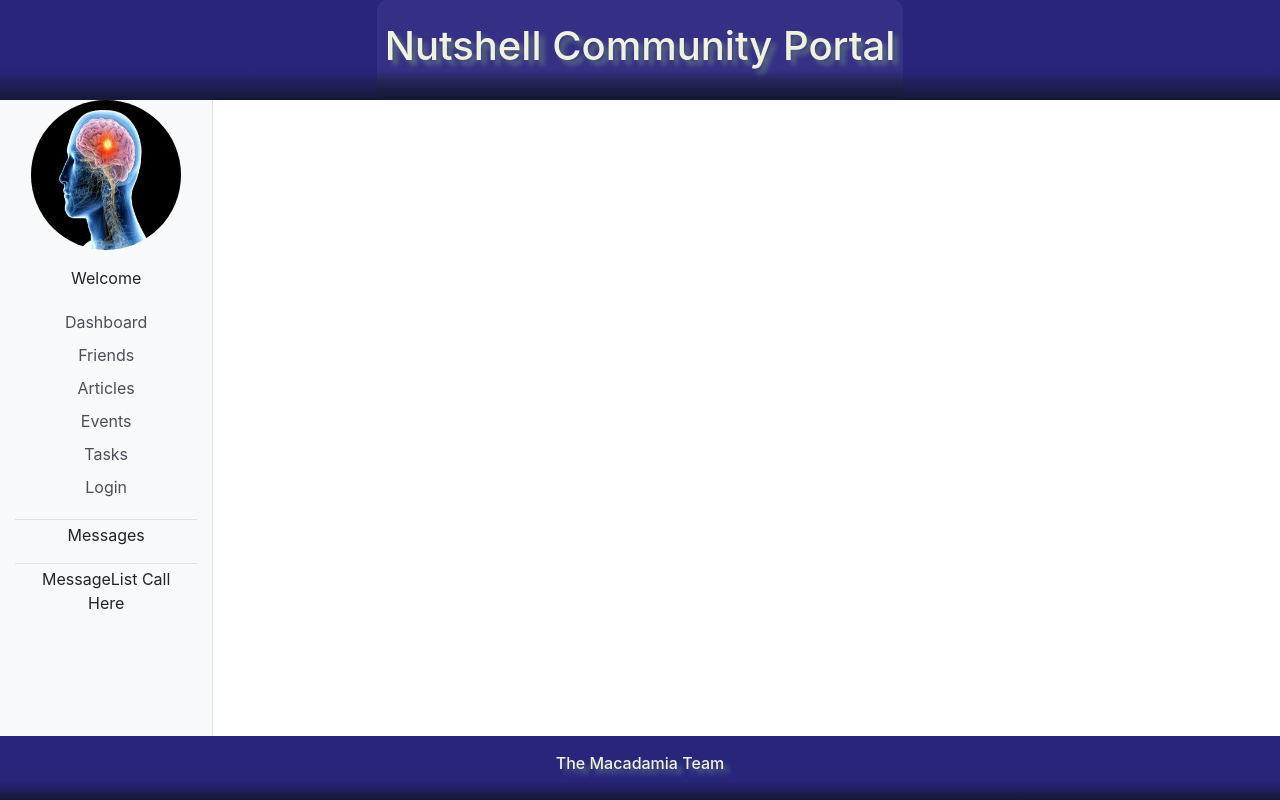
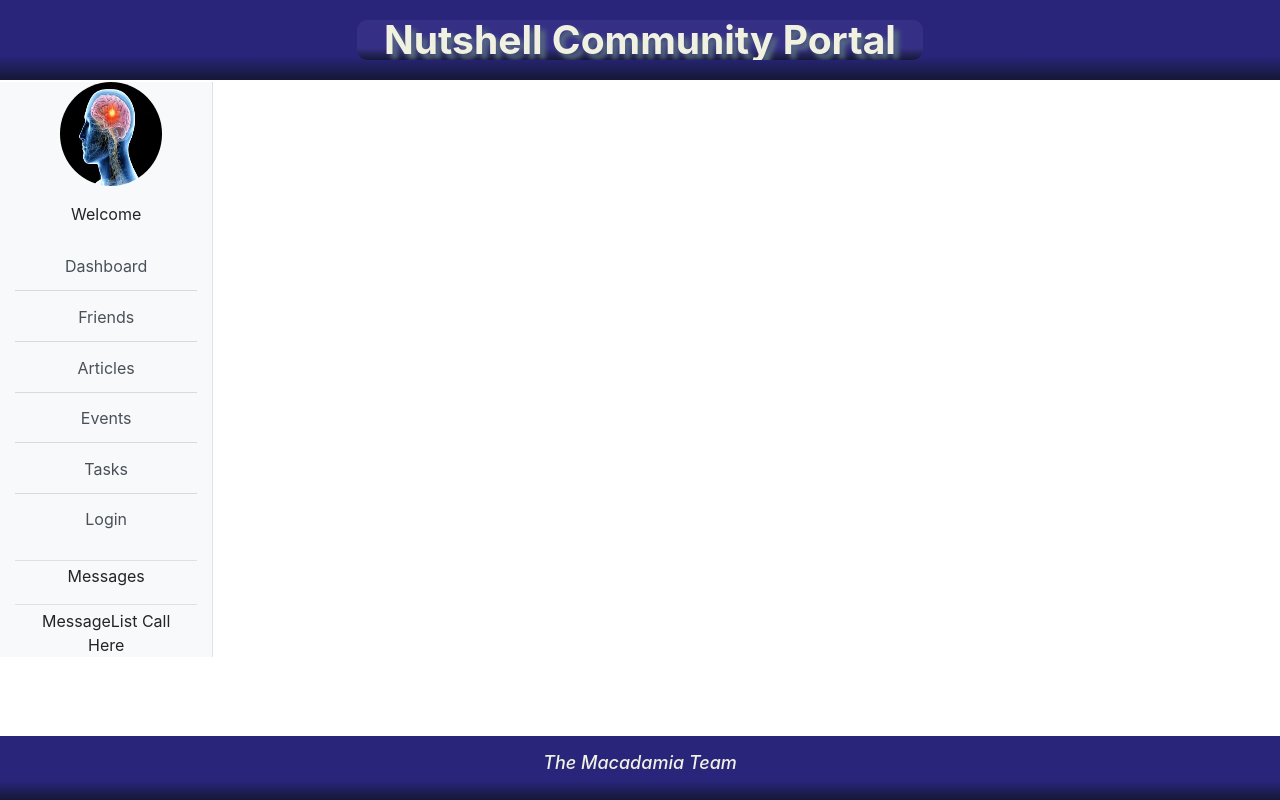
Before and after one commit to PMurphy1940/react-nutshell-the-macadamias, a React (Create React App) app in the folder macadamias/: page /login in a window 1280 px wide. Both pictures are taken after a click on the button "Sign in". Built offline with nearby package versions, Linux system fonts and the light colour scheme.

Commit message:
adjusting css for cards

```diff
--- a/macadamias/src/App.css
+++ b/macadamias/src/App.css
@@ -4,7 +4,8 @@ html, body, #app, #app>div {
 
 .App {
   display: flex;
-  min-height: 100vh;
+  max-height: 100vh;
+  height: 100%;
   flex-direction: column;
   text-align: center;
 }
@@ -21,6 +22,8 @@ html, body, #app, #app>div {
 }
 
 .App-header {
+  height: 10%;
+  margin: 0 0 .2vh 0;
   background: linear-gradient(to bottom, rgba(149, 126, 204, 0.12) 70%,rgb(21, 24, 54) 100%);  min-height: 10vh;
   display: flex;
   flex-direction: row;
@@ -52,24 +55,27 @@ html, body, #app, #app>div {
   display: flex;
   flex-flow: row;
   flex: 1;
+  max-height: 80%;
 
 }
 
 .div__navbar {
   /* flex: 0 0 12em; */
-  /* border: 1px solid palevioletred; */
+  border: 1px solid palevioletred;
   width: 30%;
 }
 
 .div__appviews {
   display: flex;
   flex: 2;
-  /* border: 1px solid firebrick; */
+  flex-flow: column wrap;
+  height: 90%;
+  overflow: scroll;
   /* width: auto; */
 }
 
 .div__footer {
-  min-height: 30px;
+  height: auto;
 }
 
 @media (min-width: 768px) {
@@ -79,6 +85,9 @@ html, body, #app, #app>div {
   }
   .div__appviews {
     flex: 2;
+    overflow-x: hidden;
+    overflow-y: auto;
+    height: 100%;
     /* width:auto ; */
   }
 
@@ -88,3 +97,26 @@ html, body, #app, #app>div {
   }
 
 }
+
+.scrollDiv::-webkit-scrollbar-track {
+  -webkit-box-shadow: inset 0 0 6px rgba(0,0,0,0.3);
+background-color: #F5F5F5;
+border-radius: 10px;
+}
+
+.scrollDiv::-webkit-scrollbar {
+  width: 7px;
+background-color: #F5F5F5;
+}
+
+.scrollDiv::-webkit-scrollbar-thumb
+{
+  border-radius: 10px;
+background-color: #FFF;
+background-image: -webkit-gradient(linear,
+                   40% 0%,
+                   75% 84%,
+                   from(rgb(153, 218, 127)),
+                   to(#127492),
+                   color-stop(.6,#161d79))
+}
--- a/macadamias/src/App.js
+++ b/macadamias/src/App.js
@@ -18,7 +18,7 @@ function App() {
             <div className="div__main">
             <NavBar />
 
-            <div className="div__appviews">
+            <div className="div__appviews scrollDiv">
               <ApplicationViews />
 
             </div>
--- a/macadamias/src/components/events/EventCard.js
+++ b/macadamias/src/components/events/EventCard.js
@@ -25,23 +25,19 @@ const EventCard = (props) => {
   }
 
   return (
+    <>
+    <section className={`section__card event--${props.event.id}  ${setFriendClass}`}>
+      <div className="div__card__event">
 
-    <section className={`section__itemCard event--${props.event.id}  ${setFriendClass}`}>
-      <div className="div__card__event">
-    <Card className="card" style={{ backgroundColor: `${friendColor}`, borderColor: '#' }} >
-      <CardBody className="card-content">
-
-                <div className={`header__itemCard header__itemCard--${props.event.id} ${setNextClass}`}>
-                {props.event.name}</div>
-                <CardText><strong>Date:</strong>  {props.event.date}<br />
-                <strong>Location:</strong>  {props.event.place}
-                </CardText>
-                <div className="card__button__area"><button className={`btn ${displayClass}`} id="button__event__delete--${event.id}" onClick={() => props.deleteEvent(props.event.id)} ><i className="fa fa-trash"></i></button></div>
-
-      </CardBody>
-    </Card>
-    </div>
+                <div className={`header__card header__itemCard--${props.event.id} ${setNextClass}`}>{props.event.name}</div>
+                <p><strong>Date:</strong>  {props.event.date}</p>
+                <p><strong>Location:</strong>  {props.event.place}</p>
+                <div className="card__button__area">
+                    <button className={`btn ${displayClass}`} id="button__event__delete--${event.id}" onClick={() => props.deleteEvent(props.event.id)} ><i className="fa fa-trash"></i></button>
+                </div>
+      </div>
     </section>
+    </>
   );
 };
 
--- a/macadamias/src/components/events/EventList.js
+++ b/macadamias/src/components/events/EventList.js
@@ -4,6 +4,8 @@
 import React, { useState,useEffect } from 'react';
 import APIManager from '../../modules/APIManager'
 import EventCard from "./EventCard"
+import { CardColumns } from 'reactstrap';
+import 'bootstrap/dist/css/bootstrap.min.css';
 
 const EventList = (props) => {
     //Set initial state
@@ -70,9 +72,10 @@ const EventList = (props) => {
     return(
         <>
         <div className="div__container__component">
-        {events.map(event => <EventCard key={event.id} event={event} place={event.place} setNext = {nextEvent.id === event.id} activeUserId={activeUserId} deleteEvent={deleteEvent}
-         {...props} />)}
-
+        <div className="container__cards scrollDiv">
+            {events.map(event => <EventCard key={event.id} event={event} place={event.place} setNext = {nextEvent.id === event.id} activeUserId={activeUserId} deleteEvent={deleteEvent}
+            {...props} />)}
+            </div>
 
         </div>
         </>
--- a/macadamias/src/components/events/Events.css
+++ b/macadamias/src/components/events/Events.css
@@ -1,4 +1,11 @@
 <link rel="stylesheet" href="https://cdnjs.cloudflare.com/ajax/libs/font-awesome/4.7.0/css/font-awesome.min.css">
+
+
+/* Main Container for Events */
+.div__container__component {
+
+
+}
 
 /* Class for next occurring event */
 .section__nextEvent {
--- a/macadamias/src/components/footer/Footer.js
+++ b/macadamias/src/components/footer/Footer.js
@@ -6,7 +6,9 @@ const Footer = () => {
 
     return (
         <div className="container__footer">
+            <div className="footer__text">
             <h6>The Macadamia Team</h6>
+            </div>
         </div>
     )
 
--- a/macadamias/src/components/footer/footer.css
+++ b/macadamias/src/components/footer/footer.css
@@ -1,32 +1,43 @@
 /* Header Section */
 .container__footer {
-  display:flex;
-  flex-wrap: wrap;
+    padding: 1em;
+    text-align: center;
     justify-content: center;
-  align-items: flex-start;
-  align-content: center;
-  text-align: center;
+    left: 0;
+    right: 0;
+    bottom: 0;
     padding: 0 .3em;
     color:rgb(241, 241, 226);
     /* background-image:url("../../images/cloudsheader.jpg"); */
     background: linear-gradient(to bottom, rgba(149, 126, 204, 0.12) 70%,rgb(21, 24, 54) 100%);  min-height: 8vh;
     background-color: midnightblue;
+    flex-shrink: 1;
+    height: auto;
+  }
+
+  .footer__text {
+      padding-top: 2vh;
+    margin: 2vh 0;
   }
 
   h6 {
-    text-shadow: 5px 5px 5px #5a6e80;
+        font-size: large;
+      font-style: oblique;
   }
 
   h6:hover {
-    color: rgb(63, 200, 200);
-    transition: all 0.5s
+      font-size: larger;
+      color: rgb(105, 238, 231);
+      transition: all .9s;
+      transition-duration: 5s;
   }
+
 
 
       .body__footer {
         display: flex;
         flex-flow: row;
-        height: auto;
+          max-height: auto;
           width: auto;
           justify-content: center;
           font-size: small;
--- a/macadamias/src/components/header/Header.js
+++ b/macadamias/src/components/header/Header.js
@@ -3,7 +3,7 @@ import './header.css'
 const Header = () => {
     return (
         <header className="banner header">
-        <h1 className="banner__header">Nutshell Community Portal</h1>
+        <div className="banner__header">Nutshell Community Portal</div>
         </header>
     )
 
--- a/macadamias/src/components/header/header.css
+++ b/macadamias/src/components/header/header.css
@@ -1,5 +1,6 @@
 /* Header Section */
 header {
+  display: flex;
   position:relative;
   overflow:hidden;
   display:flex;
@@ -9,17 +10,20 @@ header {
   align-content: center;
   text-align: center;
   /* background:#99e98f url("../../images/fieldheader.jpg"); */
-  background-size:cover;
-  height:5vw;
   padding: 0 .3em;
-  min-height:100px;
-  max-height:550px;
-  min-width:300px;
+  height: 5vh;
   color:rgb(241, 241, 226);
-  background: linear-gradient(to bottom, rgba(149, 126, 204, 0.12) 70%,rgb(21, 24, 54) 100%);
+  background: linear-gradient(to bottom, rgba(149, 126, 204, 0.12) 70%,#151836 100%);
   border-radius: 10px;
+  flex-shrink: 1;
     }
 
+    .banner__header {
+      font-size: 1.5em;
+      font-weight: 700;
+      margin: .5em .5em;
+      text-shadow: 5px 5px 5px #5a6e80;
+    }
     .header:after{
         content:"";
         width:100%;
@@ -52,7 +56,3 @@ header {
       .header a{
         color:#eee
       }
-
-      h1 {
-        text-shadow: 5px 5px 5px #5a6e80;
-      }
--- a/macadamias/src/components/navbar/navbar.css
+++ b/macadamias/src/components/navbar/navbar.css
@@ -1,6 +1,11 @@
+.container__navbar {
+    width: 15vw;
+    height: auto;
+}
+
 .image-sizing {
-    width: 150px;
-    height: 150px;
+    width: 8vw;
+    height: 13vh;
     border-radius: 50%;
 }
 
@@ -9,7 +14,7 @@ img, .sidebar-heading {
 }
 
 .list-group-flush a {
-    margin: -1vh 0;
+    margin: .1vh 0;
 }
 
 hr {
```
Also changed, not shown: macadamias/src/components/navbar/NavBar.js (+1 -1 lines). Lines whose indentation alone changed are shown as unchanged.
